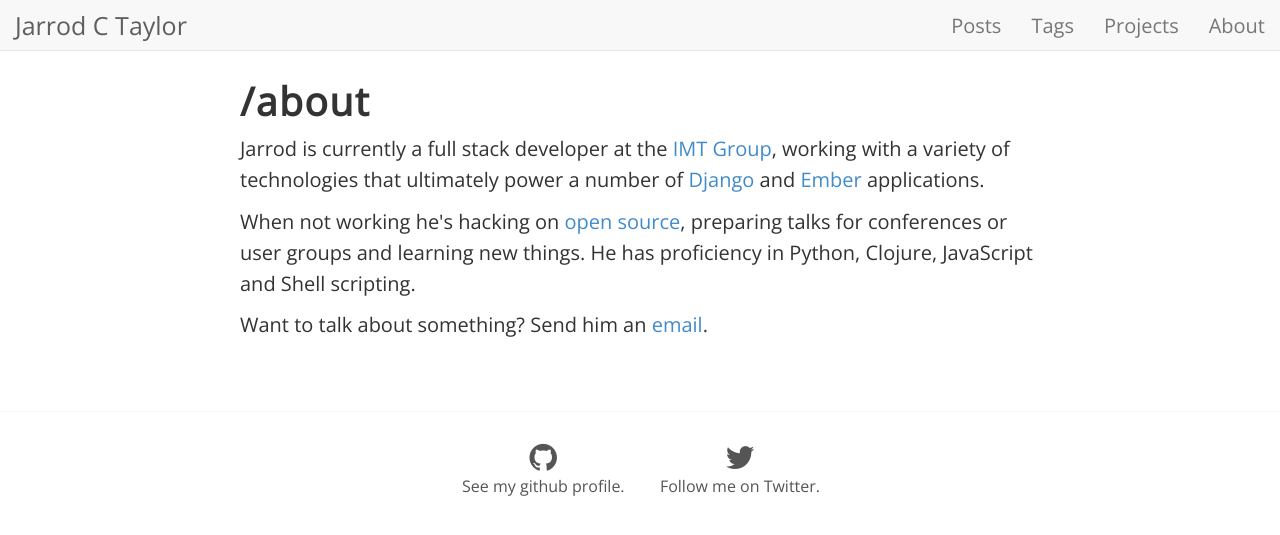
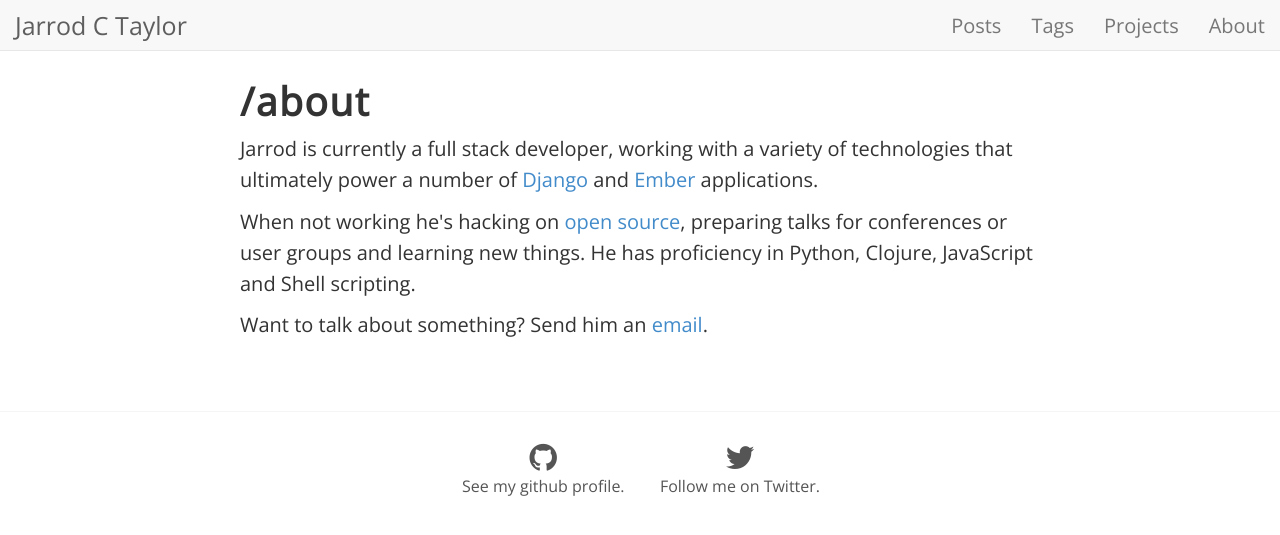
Before and after one commit to JarrodCTaylor/JarrodCTaylor.github.io, a Jekyll site: the page built from about/index.html, in a window 1280 px wide. Shown: the top 535 px of the page. Built offline with Jekyll 4.4.1, drawn with Linux system fonts in a browser that asks for light colours; nearby versions of some CDN libraries; Markdown is read by kramdown in place of the engine named in the settings.

```diff
--- a/about/index.html
+++ b/about/index.html
@@ -7,9 +7,8 @@ title: "About Jarrod Taylor"
 <article>
   <h1>/about</h1>
   <p>
-    Jarrod is currently a full stack developer at the <a href="http://www.imtapps.com/">IMT Group</a>,
-    working with a variety of technologies that ultimately power a number of <a href="https://www.djangoproject.com/">Django</a> and
-    <a href="http://emberjs.com/">Ember</a> applications.
+    Jarrod is currently a full stack developer, working with a variety of
+    technologies that ultimately power a number of <a href="https://www.djangoproject.com/">Django</a> and <a href="http://emberjs.com/">Ember</a> applications.
   </p>
   <p>
     When not working he's hacking on <a href="https://github.com/JarrodCTaylor">open source</a>,
--- a/projects/index.html
+++ b/projects/index.html
@@ -8,12 +8,13 @@ title: "Projects"
     <h1>/projects</h1>
     <p>Development is my job, hobby, and passion. A few projects that may be of interest.</p>
     <ul class="listing">
+      <li><a href="http://www.sql-detective.com/">The SQL Detective - A web application offering entertaining SQL challenges</a></li>
       <li><a href="https://github.com/JarrodCTaylor/fauxjax">fauxjax - Faux ajax requests for your javascript testing needs</a></li>
-      <li><a href="https://github.com/JarrodCTaylor/steganopy">steganopy - A steganography tool written in Python</a></li>
+      <li><a href="https://github.com/JarrodCTaylor/authenticated-compojure-api">Authenticated compojure api - An example compojure-api app demonstrating basic and token authentication using buddy</a></li>
       <li><a href="https://github.com/JarrodCTaylor/vim-python-test-runner">vim-python-test-runner - Run Django/Python tests from a vim buffer</a></li>
       <li><a href="https://github.com/JarrodCTaylor/vim-shell-executor">vim-shell-executor - Execute any code in a vim buffer in the shell</a></li>
+      <li><a href="https://github.com/JarrodCTaylor/steganopy">steganopy - A steganography tool written in Python</a></li>
       <li><a href="https://github.com/JarrodCTaylor/dotfiles">my personal dotfiles. A total open source dev environment</a></li>
     </ul>
-
   </section>
 </div>
```
